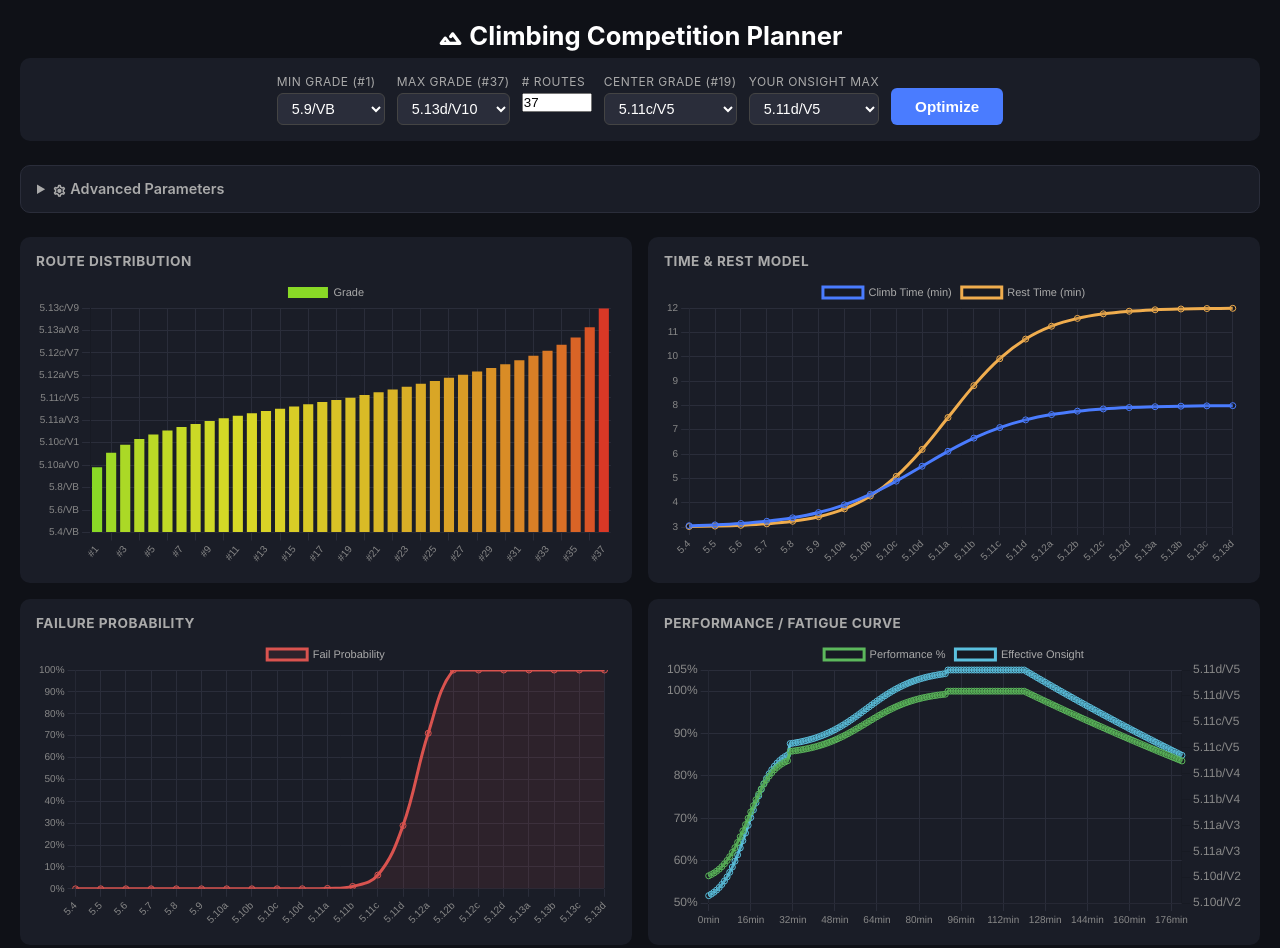
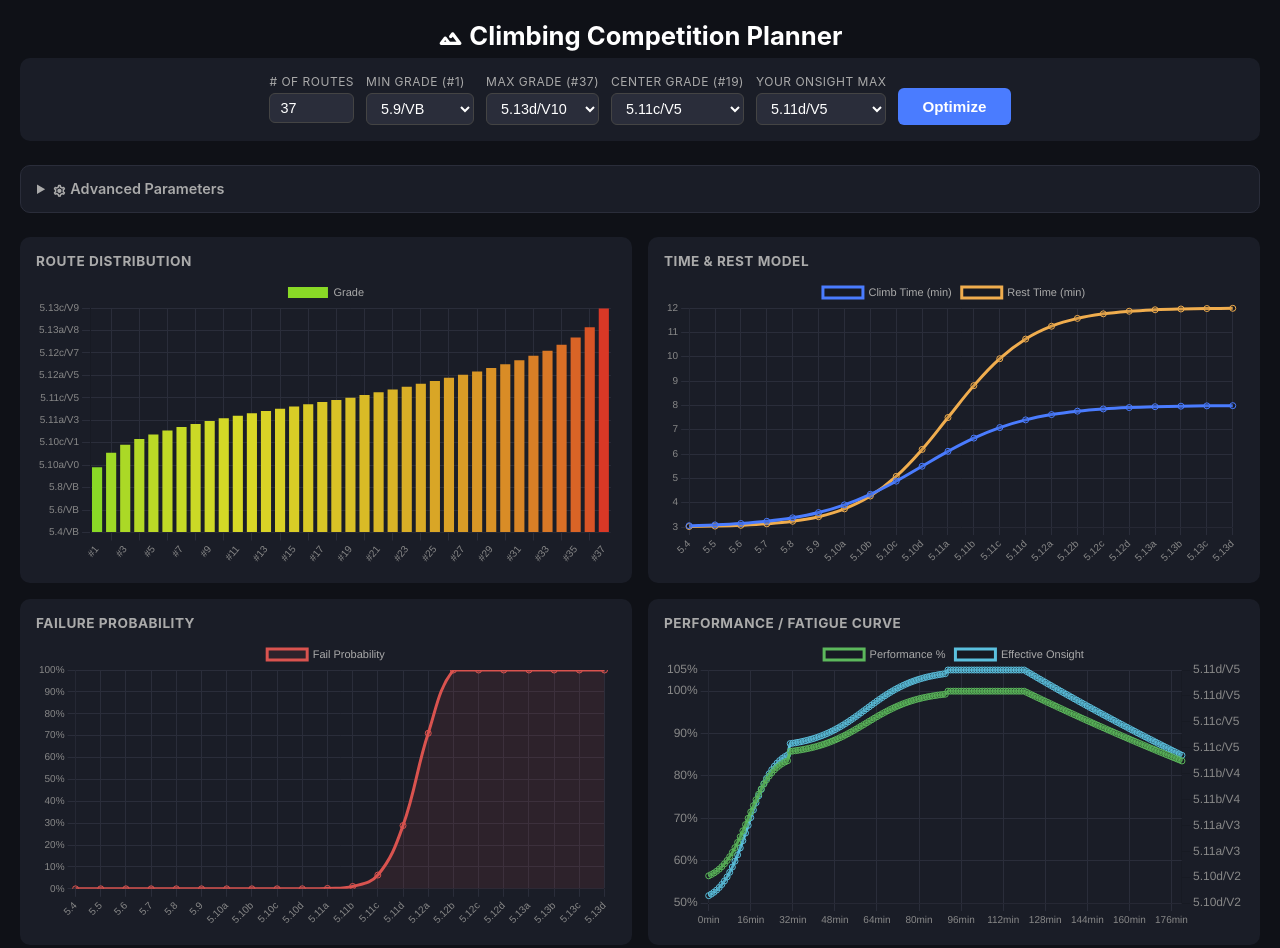
Before and after one commit to alecgdouglas/climbing-comp-planner, a website: page index.html in a window 1280 px wide. Shown: the top 948 px of the page. Drawn offline with nearby package versions, Linux system fonts and the light colour scheme.

Commit message:
Move # of Routes first, fix label, match number input styling to selects

```diff
--- a/index.html
+++ b/index.html
@@ -180,13 +180,13 @@ function makeSelect(id, label, options, defaultVal) {
 function makeNumber(id, label, value, min, max) {
   const g = document.createElement('div');
   g.className = 'control-group';
-  g.innerHTML = `<label for="${id}" id="lbl_${id}">${label}</label><input type="number" id="${id}" value="${value}" min="${min}" max="${max}" style="width:70px">`;
+  g.innerHTML = `<label for="${id}" id="lbl_${id}">${label}</label><input type="number" id="${id}" value="${value}" min="${min}" max="${max}">`;
   return g;
 }
 const ctrl = document.getElementById('controls');
+ctrl.appendChild(makeNumber('numRoutesTop', '# of Routes', 37, 5, 100));
 ctrl.appendChild(makeSelect('minGrade', 'Min Grade (#1)', dualOpts, '5.9'));
 ctrl.appendChild(makeSelect('maxGrade', 'Max Grade (#37)', dualOpts, '5.13d'));
-ctrl.appendChild(makeNumber('numRoutesTop', '# Routes', 37, 5, 100));
 ctrl.appendChild(makeSelect('centerGrade', 'Center Grade (#19)', dualOpts, '5.11c'));
 ctrl.appendChild(makeSelect('onsightGrade', 'Your Onsight Max', dualOpts, '5.11d'));
 const btn = document.createElement('button');
--- a/style.css
+++ b/style.css
@@ -11,6 +11,7 @@ h1 { text-align: center; margin-bottom: 4px; font-size: 1.6rem; color: #fff; }
 .control-group { display: flex; flex-direction: column; gap: 4px; }
 .control-group label { font-size: 0.75rem; color: #aaa; text-transform: uppercase; letter-spacing: 0.5px; }
 .control-group select { background: #2a2d3a; color: #fff; border: 1px solid #444; border-radius: 6px; padding: 6px 10px; font-size: 0.9rem; }
+.control-group input[type="number"] { background: #2a2d3a; color: #fff; border: 1px solid #444; border-radius: 6px; padding: 6px 10px; font-size: 0.9rem; width: 100%; }
 button { background: #4a7cff; color: #fff; border: none; border-radius: 6px; padding: 10px 24px; font-size: 0.95rem; cursor: pointer; align-self: flex-end; font-weight: 600; }
 button:hover { background: #3a6aee; }
 
```
